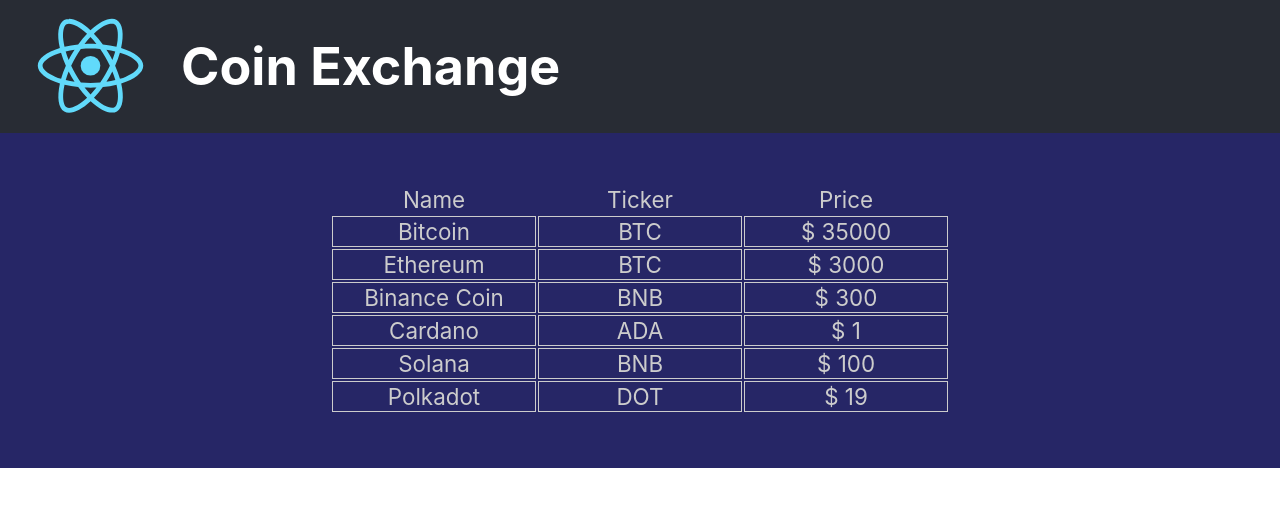
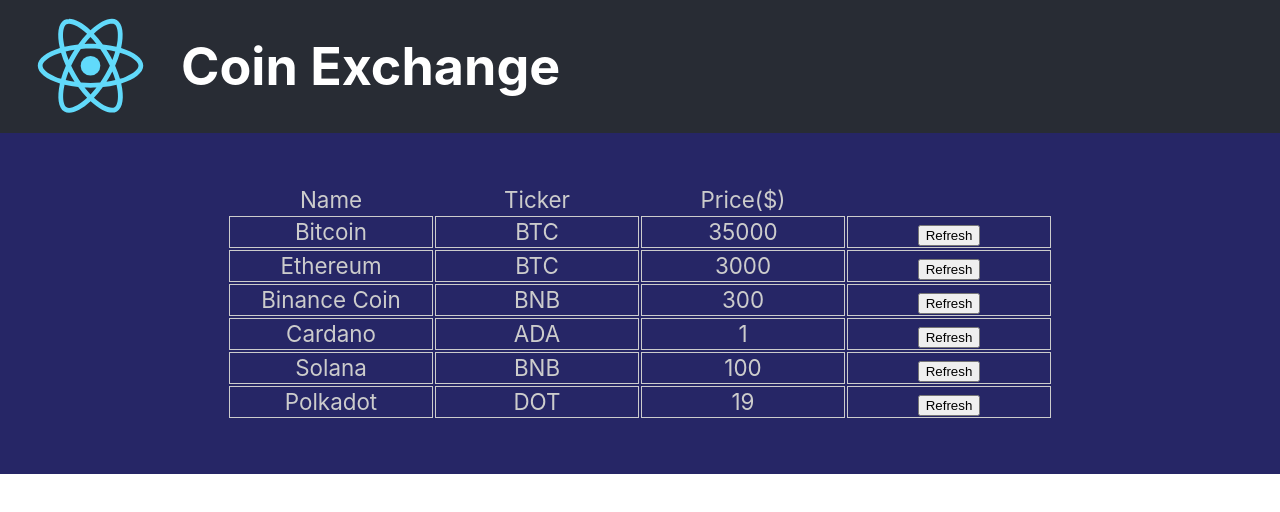
Before and after one commit to alpdevcode/react-coin-exchange, a React (Create React App) app in the folder coin-exchange/: page / in a window 1280 px wide. Shown: the top 512 px of the page. Built offline with nearby package versions, Linux system fonts and the light colour scheme.

Commit message:
Add button and event handler to refresh price
Add button and corresponding event handler to randomly refresh price

```diff
--- a/coin-exchange/src/App.js
+++ b/coin-exchange/src/App.js
@@ -16,7 +16,7 @@ function App() {
           <tr>
             <td>Name</td>
             <td>Ticker</td>
-            <td>Price</td>
+            <td>Price($)</td>
           </tr>
         </thead>
         <tbody>
--- a/coin-exchange/src/components/Coin/Coin.jsx
+++ b/coin-exchange/src/components/Coin/Coin.jsx
@@ -3,12 +3,40 @@ import './Coin.css';
 import PropTypes from 'prop-types';
 
 export default class Coin extends Component {
+
+  constructor(props) {
+    super(props);
+    this.state = {
+      price: this.props.price
+    }
+
+    this.handleClick = this.handleClick.bind(this);
+  }
+
+  handleClick(event) {
+    event.preventDefault();
+
+    const randomPercent = 0.99 + Math.random() * 0.01;
+    this.setState(
+      (oldState) => {
+        return {
+          price: oldState.price * randomPercent
+        }
+      }
+    );
+  }
+
   render() {
     return (
         <tr className="row-coin">
             <td>{this.props.name}</td>
             <td>{this.props.ticker}</td>
-            <td>$ {this.props.price}</td>
+            <td>{this.state.price}</td>
+            <td>
+              <form action="#" method="post">
+                <button onClick={this.handleClick}>Refresh</button>
+              </form>
+            </td>
        </tr>
     );
   }
```
